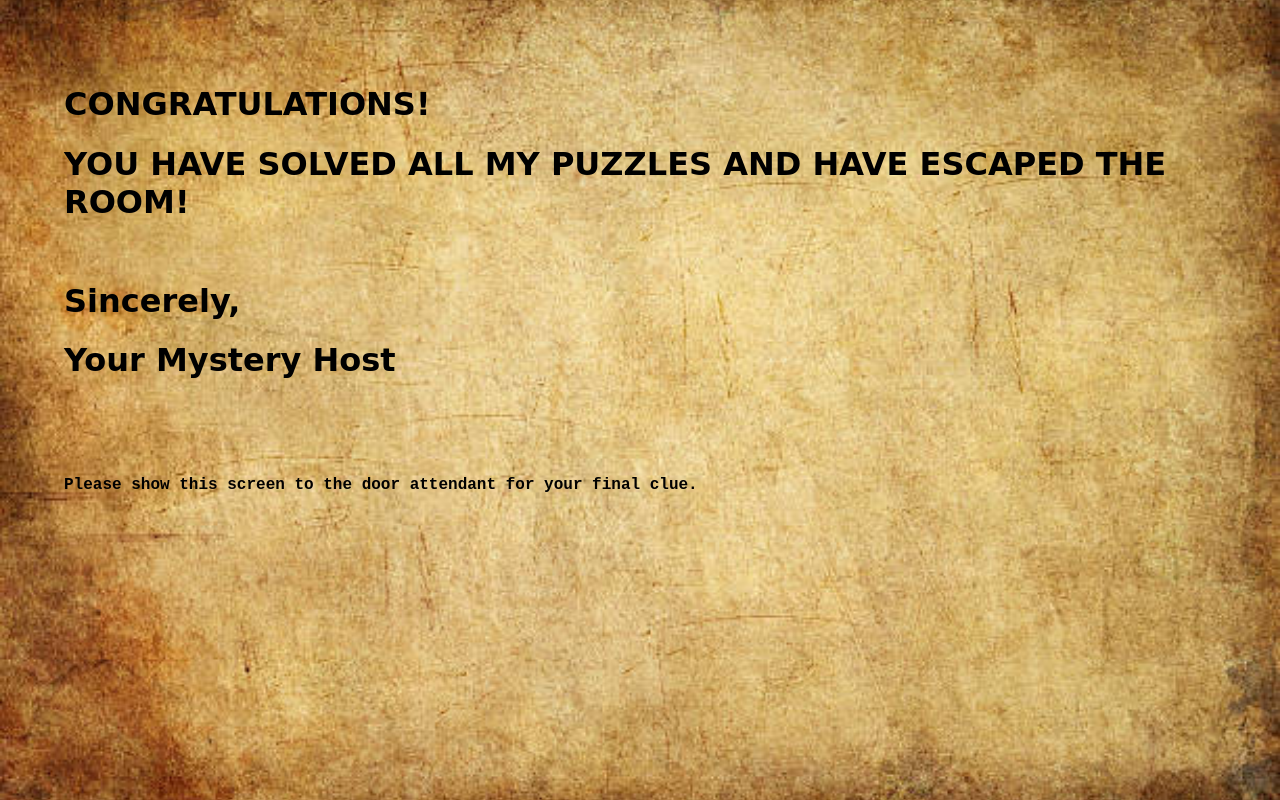
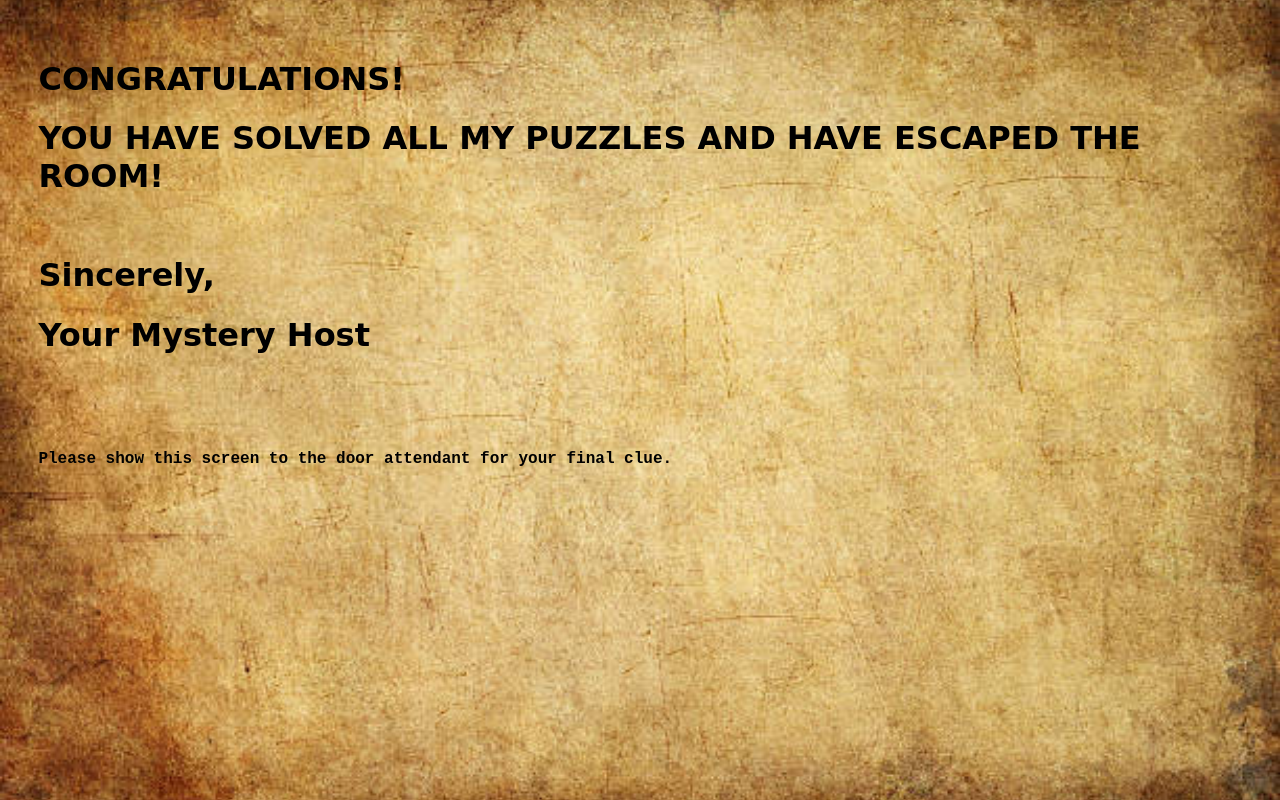
Before and after one commit to carlsonkellie/escaped, a plain HTML site: page index.html in a window 1280 px wide. Drawn offline with Linux system fonts and the light colour scheme.

Commit message:
Update index.html

```diff
--- a/index.html
+++ b/index.html
@@ -25,7 +25,7 @@ body, html {
 
 <div class="bg">
 
-    <div style="padding:5%">
+    <div style="padding:3%">
   <h1 style="font-family: cursive, sans-serif"> CONGRATULATIONS!</h1>
   <h1 style="font-family: cursive, sans-serif"> YOU HAVE SOLVED ALL MY PUZZLES AND HAVE ESCAPED THE ROOM! </h1>
 
```
